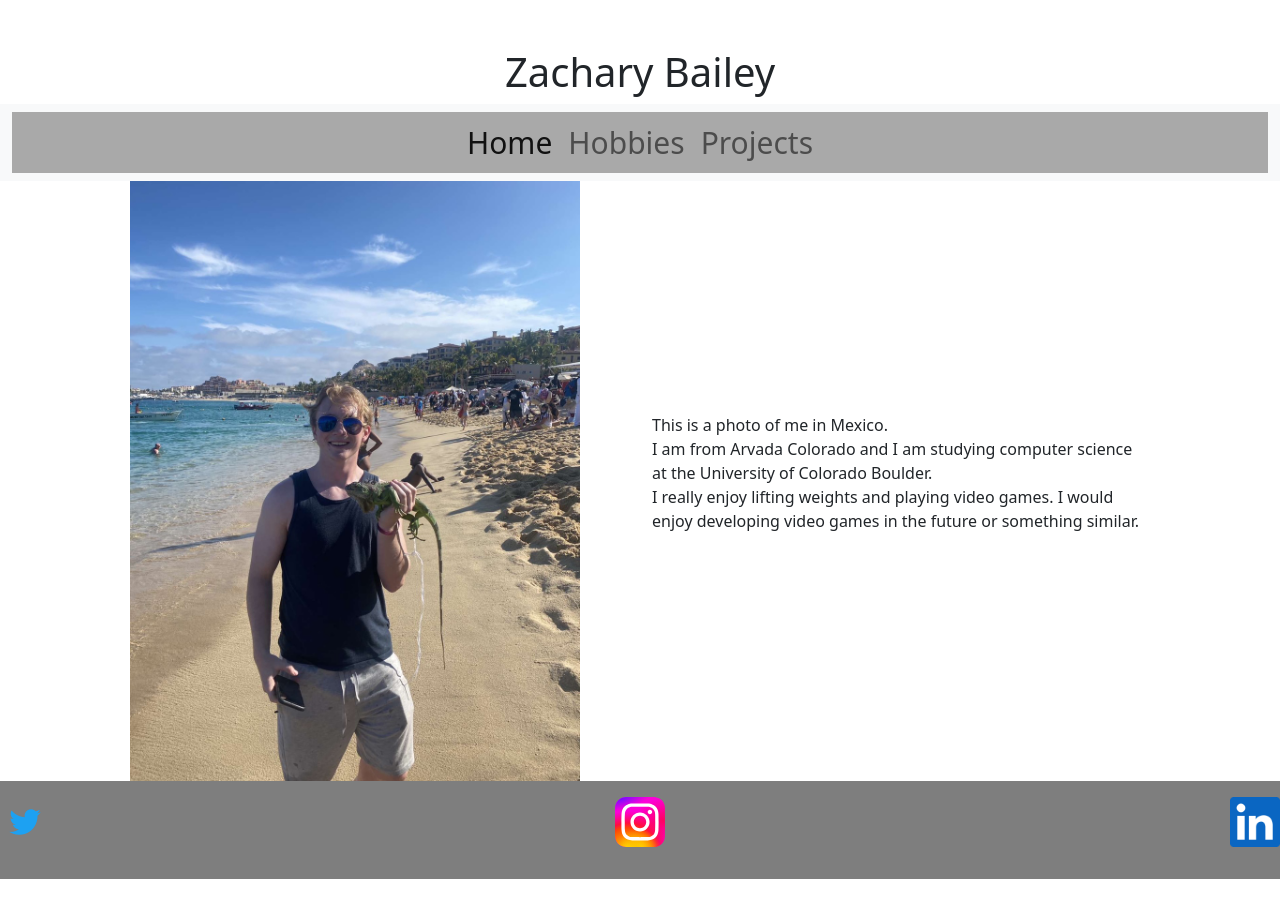
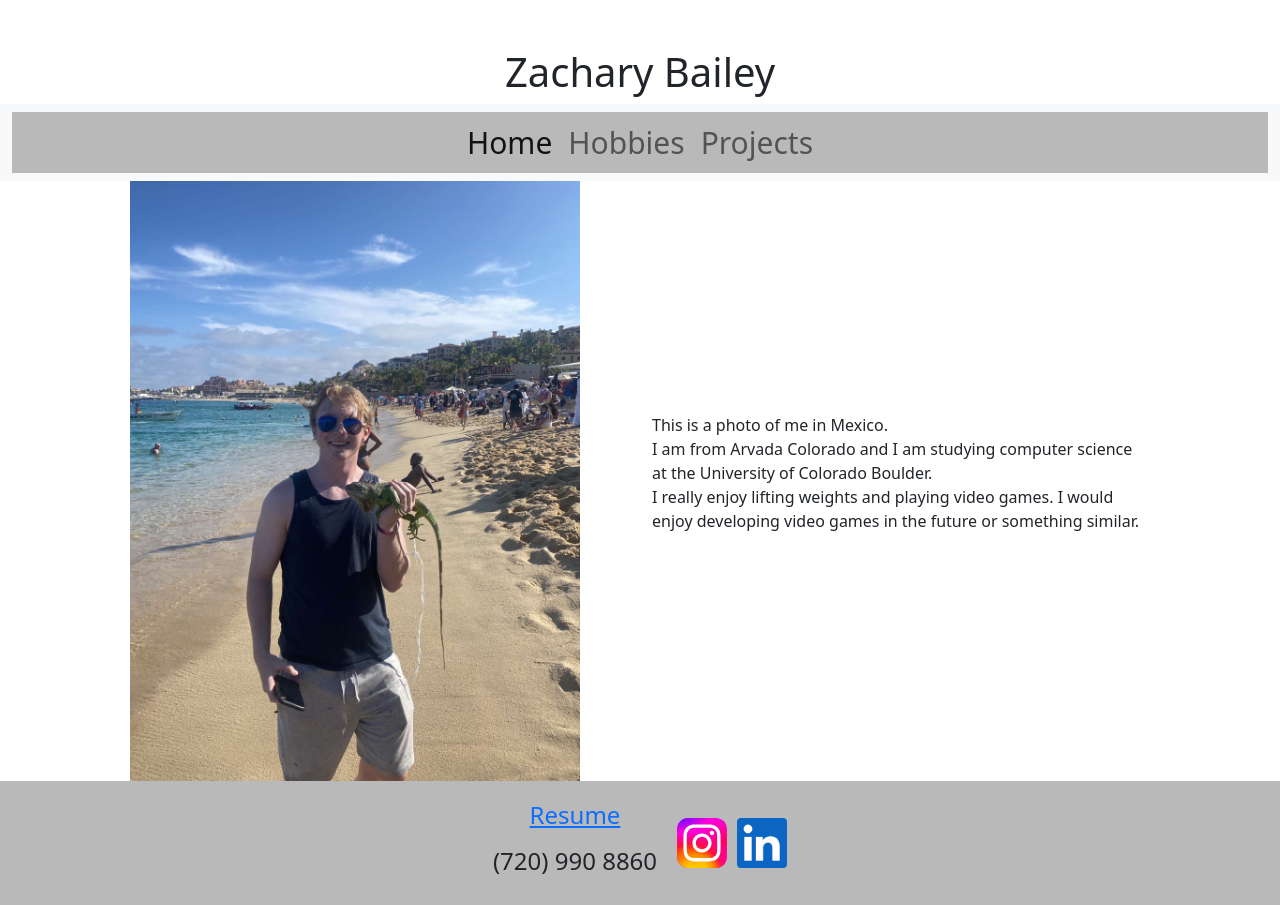
Before and after one commit to zacbailey23/personal_website, a plain HTML site: page index.html in a window 1280 px wide. Before the commit the page ends 879 px from the top, so only its background shows below. Drawn offline with nearby package versions, Linux system fonts and the light colour scheme.

Commit message:
The structure has been figured out

```diff
--- a/Lab_Website/resources/css/style.css
+++ b/Lab_Website/resources/css/style.css
@@ -17,7 +17,7 @@
 #navbar {
   font-size: 30px;
   color: #979797;
-  background-color: darkgray;
+  background-color: #b9b9b9;
 }
 
 html, body {
@@ -29,13 +29,36 @@ html, body {
 .content {
   flex: 1; /* This makes the content expand to fill the space */
 }
-
 .footer-container {
-  background-color: #7e7e7e; /* Bootstrap's light gray color */
-  padding: 1rem 0;
-  margin-top: auto; /* This pushes the footer to the bottom */
+  background-color: #b9b9b9; /* Light gray background */
+  padding: 1rem 0; /* Padding at the top and bottom */
 }
 
+.footer-content {
+  display: flex;
+  justify-content: center; /* Centers content horizontally */
+  align-items: center; /* Centers content vertically */
+}
+
+.footer-left {
+  display: flex;
+  flex-direction: column;
+  align-items: center;
+  margin-right: 20px; /* Adds space between the text and icons */
+}
+.footer-icons a:first-child {
+  margin-right: 10px; /* Adjust the value as needed for the gap */
+}
+.footer-icons {
+  display: flex;
+  flex-direction: row;
+  align-items: center; /* Aligns icons in the center vertically */
+}
+
+.footer-large-text {
+  font-size: 1.5em; /* Sets the font size */
+  margin-bottom: 10px; /* Space between Resume link and phone number */
+}
 
 
 
--- a/index.html
+++ b/index.html
@@ -51,16 +51,21 @@
             </div>
         </div>
     </div>
-    <footer id="footer" class="footer-container bg-light-gray push-down">
-        <ul style="list-style-type: none; display: flex; justify-content: space-between; padding: 0;">
-            <li><a href="https://twitter.com/YourUsername"><img src="./Lab_Website/resources/img/twitter.png"
-                        alt="Twitter" height="50" width="50"></a></li>
-            <li><a href="https://www.instagram.com/zac.baileyy"><img
-                        src="./Lab_Website/resources/img/Instagram_logo_2022.svg" alt="Instagram" height="50"
-                        width="50"></a></li>
-            <li><a href="https://www.linkedin.com/in/zac-bailey-39261224a/"><img
-                        src="./Lab_Website/resources/img/linkedin.png" alt="LinkedIn" height="50" width="50"></a></li>
-        </ul>
+    <footer id="footer" class="footer-container">
+        <div class="footer-content">
+            <div class="footer-left">
+                <a href="./Lab_Website/resources/img/resume.png" class="footer-large-text">Resume</a>
+                <p class="footer-large-text">(720) 990 8860</p>
+            </div>
+            <div class="footer-icons">
+                <a href="https://www.instagram.com/zac.baileyy">
+                    <img src="./Lab_Website/resources/img/Instagram_logo_2022.svg" alt="Instagram" height="50" width="50">
+                </a>
+                <a href="https://www.linkedin.com/in/zac-bailey-39261224a/">
+                    <img src="./Lab_Website/resources/img/linkedin.png" alt="LinkedIn" height="50" width="50">
+                </a>
+            </div>
+        </div>
     </footer>
 
 </body>
```
Also changed, not shown: Lab_Website/views/hobbies.html (+16 -9 lines), Lab_Website/views/projects.html (+15 -12 lines).
